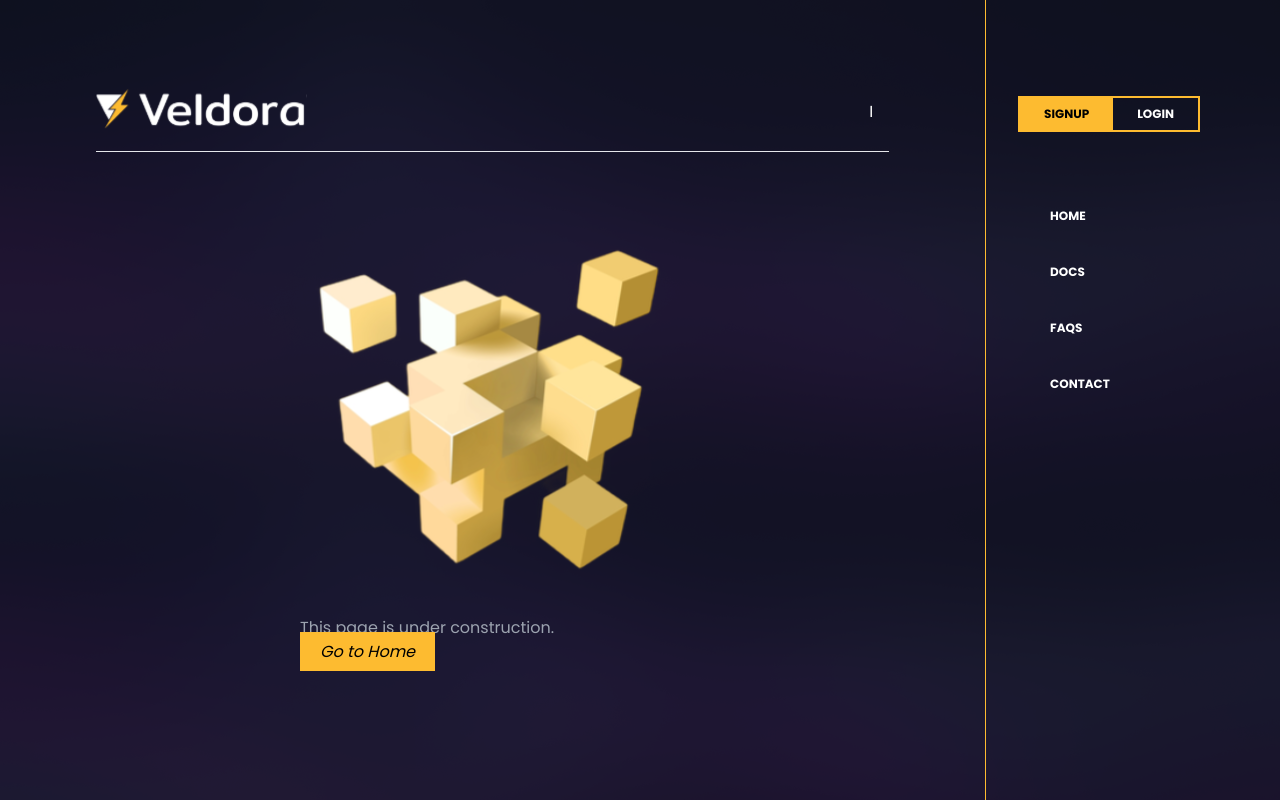
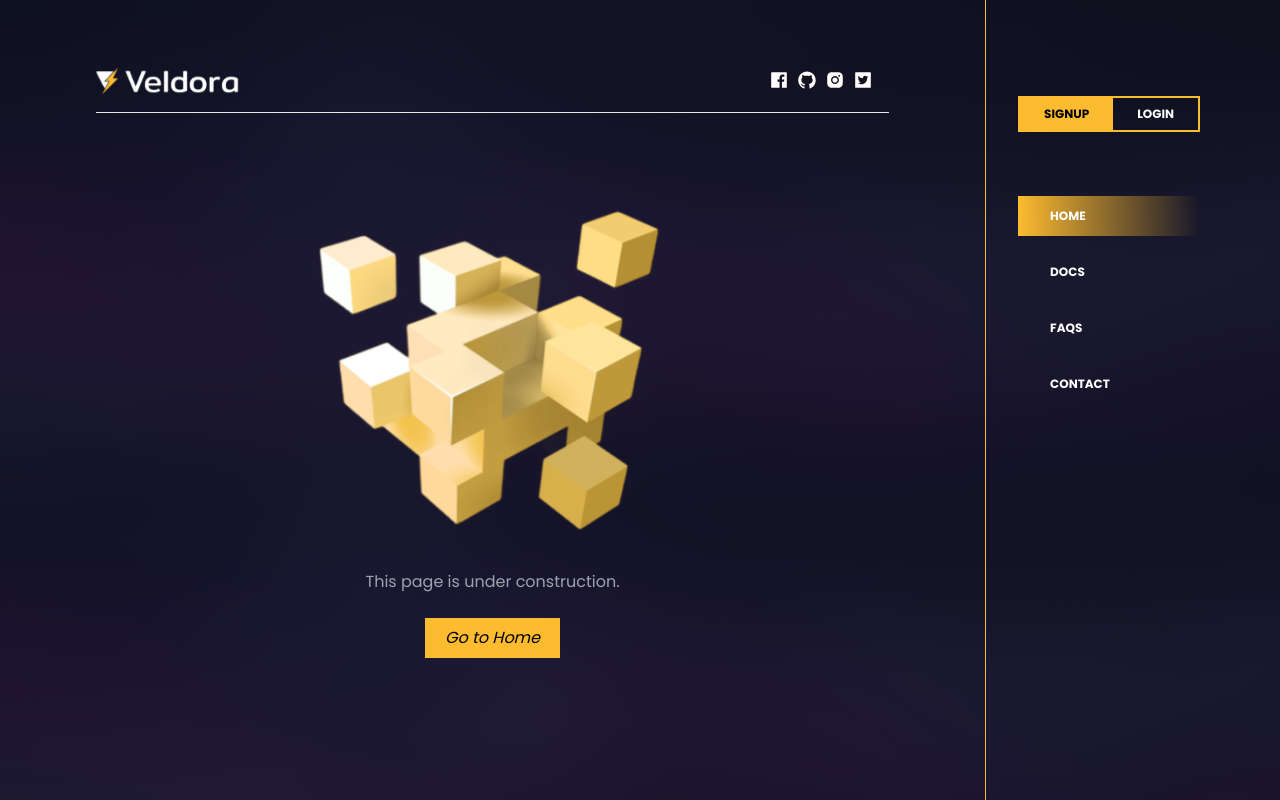
Before and after one commit to princecodes247/veldora--client, a Next.js app: page /comingsoon in a window 1280 px wide. Shown: the top 800 px of the page. Built offline with nearby package versions, Linux system fonts and the light colour scheme.

Commit message:
implement icons

```diff
--- a/components/Header/Header.jsx
+++ b/components/Header/Header.jsx
@@ -3,14 +3,33 @@ import PropTypes from 'prop-types';
 //import { Test } from './Header.styles';
 import Logo from '../../public/images/wordmark.svg';
 import Image from 'next/image';
+import Link from 'next/link';
+import { AiFillFacebook, AiFillGithub, AiFillInstagram, AiFillTwitterSquare } from "react-icons/ai"
 
 const Header = (props) => (
-  <header className="flex items-center justify-between pt-6 pb-0 pr-4 lg:mr-24 border-b border-gray-200">
-    <div className="logo">
+  <header className="flex items-center justify-between pt-2 pb-0 pr-4 lg:mr-24 border-b border-gray-200">
+    <Link href="/">
+    <div className="logo w-36  cursor-pointer">
       <Image src={Logo} alt="Veldora" />
     </div>
-    <div className="socials">
-      I
+    </Link>
+    <div className="socials  pb-2 flex gap-2 items-center">
+
+      <Link href="/">
+        <AiFillFacebook size={20} className="text-white cursor-pointer hover:text-primary" />
+      </Link>
+
+      <Link href="/">
+        <AiFillGithub size={20} className="text-white cursor-pointer hover:text-primary" />
+      </Link>
+
+      <Link href="/">
+        <AiFillInstagram size={20} className="text-white cursor-pointer hover:text-primary"/>
+      </Link>
+
+      <Link href="/">
+        <AiFillTwitterSquare size={20} className="text-white cursor-pointer hover:text-primary"/>
+      </Link>
     </div>
   </header>
 );
--- a/components/SideMenu/SideMenu.jsx
+++ b/components/SideMenu/SideMenu.jsx
@@ -17,29 +17,29 @@ return (
     <aside className="p-8 pr-20">
     <div className="buttons flex border-2 border-primary">
     <Link href="/auth/signup">
-      <button className="uppercase px-6 text-xs font-bold p-2 bg-primary text-black">
+      <button className="uppercase px-6 text-xs font-bold p-2 bg-primary hover:brightness-110 text-black">
         Signup
       </button>
     </Link>
     <Link href="/auth/login">
 
-      <button className="uppercase px-6 text-xs font-bold p-2">
+      <button className="uppercase px-6 text-xs bg-primary bg-opacity-0 hover:bg-opacity-20 transition-all font-bold p-2">
         Login
       </button>
     </Link>
     </div>
     <ul className='flex flex-col gap-4 mt-16'>
       <Link href="/waitlist">
-      <li className='py-3 pl-8 hover:bg-yellow-800 cursor-pointer transition-all uppercase font-bold text-xs'>Home</li>
+      <li className='py-3 pl-8 hover:bg-primary hover:bg-opacity-20 bg-gradient-to-r from-primary cursor-pointer transition-all uppercase font-bold text-xs'>Home</li>
       </Link>
       <Link href="/docs">
-      <li className='py-3 pl-8 hover:bg-yellow-800 cursor-pointer transition-all uppercase font-bold text-xs '>Docs</li>
+      <li className='py-3 pl-8 hover:bg-primary hover:bg-opacity-20 cursor-pointer transition-all uppercase font-bold text-xs '>Docs</li>
       </Link>
       <Link href="/faqs">
-      <li className='py-3 pl-8 hover:bg-yellow-800 cursor-pointer transition-all uppercase font-bold text-xs '>FAQs</li>
+      <li className='py-3 pl-8 hover:bg-primary hover:bg-opacity-20 cursor-pointer transition-all uppercase font-bold text-xs '>FAQs</li>
       </Link>
       <Link href="/contact">
-      <li className='py-3 pl-8 hover:bg-yellow-800 cursor-pointer transition-all uppercase font-bold text-xs '>Contact</li>
+      <li className='py-3 pl-8 hover:bg-primary hover:bg-opacity-20 cursor-pointer transition-all uppercase font-bold text-xs '>Contact</li>
       </Link>
     </ul>
   </aside>
--- a/pages/comingsoon.js
+++ b/pages/comingsoon.js
@@ -13,16 +13,16 @@ export default function ComingSoon() {
             <meta name="description" content="Veldora Docs" />
         </Head>
         <section className="flex flex-col items-center mr-24 md:h-screen pt-24">
-            <div className="flex-1">
+            <div className="flex-1 flex flex-col">
                 <Image
                     src={HeroImage}
                     alt="Veldora Docs"
                     />
-                    <p className="text-gray-400">
+                    <p className="text-gray-400  text-center">
                         This page is under construction.
                     </p>
                     <Link href="/">
-                        <a className="p-5 py-2 mt-4 italic text-black bg-primary">Go to Home</a>
+                        <button className="p-5 py-2 mt-6 self-center italic text-black bg-primary">Go to Home</button>
                     </Link>
 
             </div>
```
